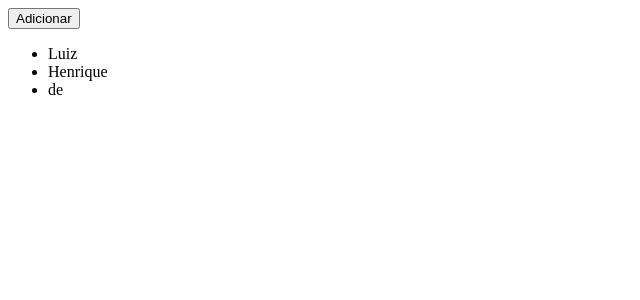
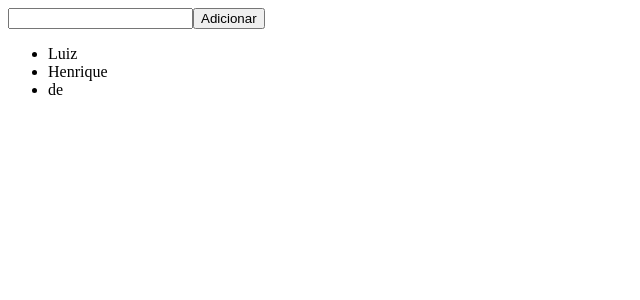
Before and after one commit to MogLuiz/React-unit-test, a React (Vite) app: page / in a window 1280 px wide. Shown: the top 300 px of the page, without its empty margins (0-640 px from the left). Built offline with nearby package versions, Linux system fonts and the light colour scheme.

Commit message:
feat: dinamic functionality to set List

```diff
--- a/src/App.tsx
+++ b/src/App.tsx
@@ -5,7 +5,7 @@ const src: React.FC = () => {
   // -------------------------------------------------
   // States
   // -------------------------------------------------
-
+  const [newItem, setNewItem] = useState("");
   const [list, setList] = useState(["Luiz", "Henrique", "de"]);
 
   // -------------------------------------------------
@@ -13,7 +13,7 @@ const src: React.FC = () => {
   // -------------------------------------------------
 
   const handleAddNameToList = () => {
-    setList((state) => [...state, "Jesus"]);
+    setList((state) => [...state, newItem]);
   };
 
   // -------------------------------------------------
@@ -21,6 +21,7 @@ const src: React.FC = () => {
   // -------------------------------------------------
   return (
     <>
+      <input type="text" onChange={(e) => setNewItem(e.target.value)} />
       <button onClick={handleAddNameToList}>Adicionar</button>
       <ul>
         {list.map((item) => (
```
Also changed, not shown: 1 other file (tests, documents, lock files or other folders).
